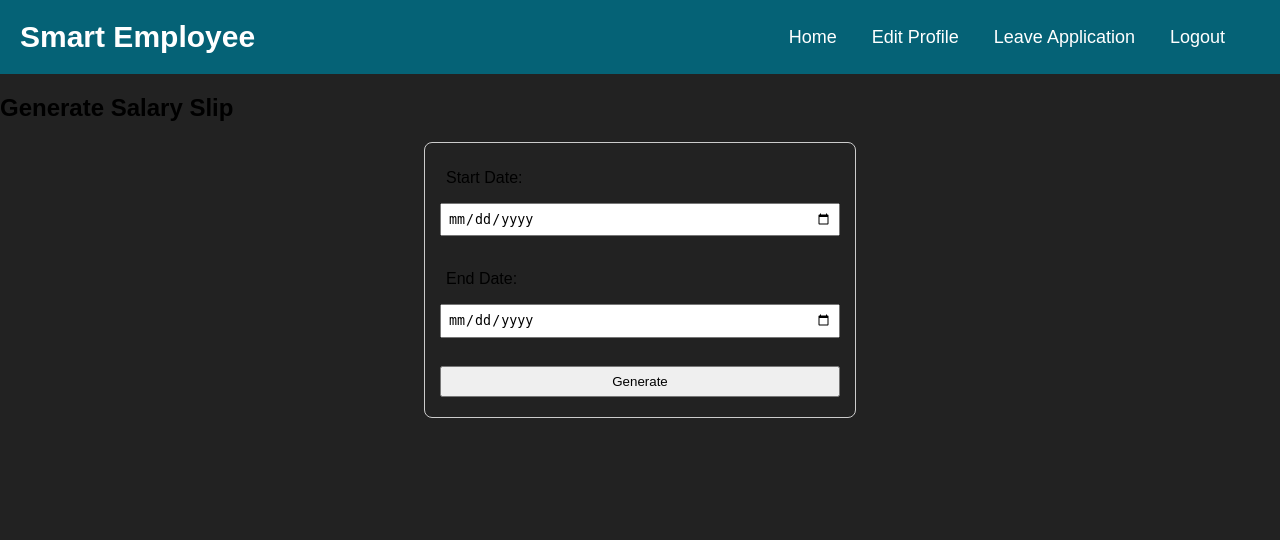
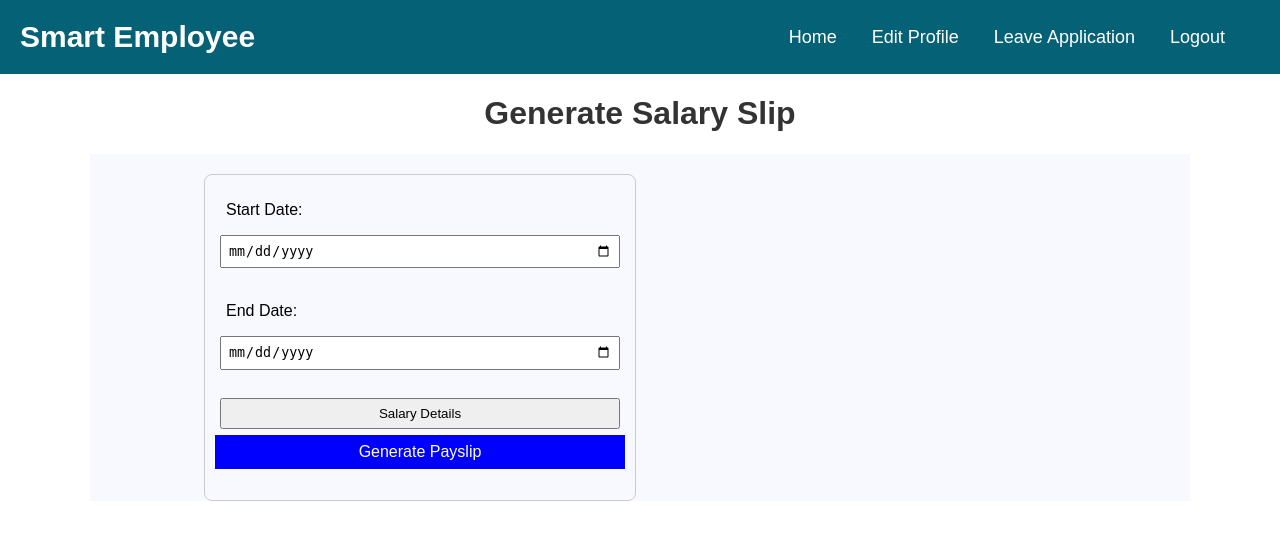
Before and after one commit to akhiltabraham5797/smart-employee, a PHP site: page /salary_generation.php in a window 1280 px wide. Shown: the top 540 px of the page. Run offline with PHP 8.4, Linux system fonts and the light colour scheme; a user stored in the database is signed in; data comes from the database, SQL or seed files in the repository.

Commit message:
feedbacks updated

```diff
--- a/Leave_Application.php
+++ b/Leave_Application.php
@@ -60,7 +60,7 @@ if ($_SERVER["REQUEST_METHOD"] == "POST") {
     <div>
       <div class="navigation-cont">
         <a class="navigation-link" href="employee-dashboard.php">Home</a>
-        <a class="navigation-link" href="userProfile.php">Edit Profile</a>
+        <a class="navigation-link" href="edit_profile.php">Edit Profile</a>
         <a class="navigation-link" href="Leave_Application.php">Leave Application</a>
         <a class="navigation-link" href="logout.php">Logout</a>
       </div>
--- a/assets/css/style.css
+++ b/assets/css/style.css
@@ -1045,3 +1045,50 @@ select[multiple] option {
 .hr_leave_table form{
     margin-top: 0;
 }
+
+
+/* Salary Generation */
+.salary-page h1{
+    text-align: center;
+}
+.salary_container{
+    max-width: 1100px;
+    margin: 0 auto;
+    display: flex;
+    justify-content: space-evenly;
+    background-color: ghostwhite;
+}
+.salary_box{
+    width: 60%;
+}
+.salary_display{
+    width: 40%;
+}
+.salary_generation-form {
+    display: flex;
+    justify-content: center;
+}
+
+.salary_generation-form div {
+    display: flex;
+    flex-direction: column;
+    align-items: center;
+    padding: 15px;
+    border: 1px solid #ccc;
+    border-radius: 8px;
+    max-width: 400px;
+    width: 100%;
+}
+
+.salary_generation-form label,
+.salary_generation-form input[type="date"],
+.salary_generation-form input[type="submit"] {
+    margin: 5px 0;
+    padding: 6px;
+    width: 100%;
+    box-sizing: border-box;
+}
+
+.salary_generation-form input[type="submit"] {
+    cursor: pointer;
+}
--- a/checkout.php
+++ b/checkout.php
@@ -125,7 +125,7 @@ if(isset($_POST['submit']))
 
 
     <h1>Cart Checkout</h1>
-    <form method="POST" action="">
+    <form method="POST" action="confirmation.php">
       <div>
         <label for="first_name">First Name:</label>
         <input type="text" id="first_name" name="first_name" value="" required>
--- a/employee-dashboard.php
+++ b/employee-dashboard.php
@@ -29,7 +29,7 @@ if(isset($_SESSION['user_id'])) {
     <div>
       <div class="navigation-cont">
         <a class="navigation-link" href="employee-dashboard.php">Home</a>
-        <a class="navigation-link" href="userProfile.php">Edit Profile</a>
+        <a class="navigation-link" href="edit_profile.php">Edit Profile</a>
         <a class="navigation-link" href="products.php">Shoping</a>
         <a class="navigation-link" href="Leave_Application.php">Leave Application</a>
         <a class="navigation-link" href="salary_generation.php">Pay Details</a>
@@ -94,7 +94,6 @@ if(isset($_SESSION['user_id'])) {
     </div>
 
     <div class="emp_box_right">
-    <a href="generatepdf.php?id=<?php echo $prof_details['user_id'];?>" class="pay_btn">Generate Payslip</a>
     <a href="raise_complaint.php?id=<?php echo $prof_details['user_id'];?>" class="pay_btn">Raise Complaint</a>
 
     <!-- <button class="pay_btn">Punch In</button>
--- a/products.php
+++ b/products.php
@@ -150,7 +150,7 @@ if ($_SERVER["REQUEST_METHOD"] == "POST") {
     <?php } else if($_SESSION["role"] == "employee"){ ?>
         <div class="navigation-cont">
         <a class="navigation-link" href="employee-dashboard.php">Home</a>
-        <a class="navigation-link" href="userProfile.php">Edit Profile</a>
+        <a class="navigation-link" href="edit_profile.php">Edit Profile</a>
         <a class="navigation-link" href="Leave_Application.php">Leave Application</a>
         <a class="navigation-link" href="salary_generation.php">Pay Details</a>
         <a class="navigation-link" href="logout.php">Logout</a>
--- a/salary_generation.php
+++ b/salary_generation.php
@@ -1,6 +1,10 @@
 <?php
 session_start();
 include 'db_connection.php';
+// Check if the user is logged in
+if(isset($_SESSION['user_id'])) {
+    $emp_id = $_SESSION['user_id'];
+}
 
 if (!isset($_SESSION["user_id"])) {
     header("Location: login.php");
@@ -66,45 +70,15 @@ if ($_SERVER["REQUEST_METHOD"] == "POST") {
     <meta charset="UTF-8">
     <title>HR View Employee Hours and Salary</title>
     <link rel="stylesheet" href="assets/css/style.css">
-    <style>
-        .salary_generation-form {
-            display: flex;
-            justify-content: center;
-        }
-
-        .salary_generation-form div {
-            display: flex;
-            flex-direction: column;
-            align-items: center;
-            padding: 15px;
-            border: 1px solid #ccc;
-            border-radius: 8px;
-            max-width: 400px;
-            width: 100%;
-        }
-
-        .salary_generation-form label,
-        .salary_generation-form input[type="date"],
-        .salary_generation-form input[type="submit"] {
-            margin: 5px 0;
-            padding: 6px;
-            width: 100%;
-            box-sizing: border-box;
-        }
-
-        .salary_generation-form input[type="submit"] {
-            cursor: pointer;
-        }
-    </style>
 </head>
-<body class="index-page">
+<body class="salary-page">
 <header>
   <nav class="navigation">
     <a class="navigation-logo" href="#">Smart Employee</a>
     <div>
       <div class="navigation-cont">
         <a class="navigation-link" href="employee-dashboard.php">Home</a>
-        <a class="navigation-link" href="userProfile.php">Edit Profile</a>
+        <a class="navigation-link" href="edit_profile.php">Edit Profile</a>
         <a class="navigation-link" href="Leave_Application.php">Leave Application</a>
         <a class="navigation-link" href="logout.php">Logout</a>
       </div>
@@ -112,7 +86,9 @@ if ($_SERVER["REQUEST_METHOD"] == "POST") {
   </nav>
 </header>
 <main>
-    <h2>Generate Salary Slip</h2>
+<h1>Generate Salary Slip</h1>
+    <div class="salary_container">
+        <div class="salary_box">
             <form class="salary_generation-form" method="POST" action="">
             <div>
                 <label for="start_date">Start Date:</label>
@@ -121,16 +97,24 @@ if ($_SERVER["REQUEST_METHOD"] == "POST") {
                 <label for="end_date">End Date:</label>
                 <input type="date" id="end_date" name="end_date" required>
                 <br>
-            <input type="submit" value="Generate">
+                <input type="submit" value="Salary Details">
+                <?php
+                $profile_data = $pdo->prepare("SELECT * FROM users WHERE user_id=$emp_id");
+                $profile_data->execute();
+                if ($prof_details = $profile_data->fetch(PDO::FETCH_ASSOC)) {
+                ?>
+                    <a href="generatepdf.php?id=<?php echo $prof_details['user_id'];?>" class="pay_btn">Generate Payslip</a>
+                <?php } ?>
             </div>
             </form>
-
+        </div>
+        <div class="salary_display">
         <?php
         if ($_SERVER["REQUEST_METHOD"] == "POST") {
             if (isset($error)) {
                 echo "<p>$error</p>";
             } else {
-            echo "<h2>Salary Slip</h2>";
+                echo "<h2>Salary Details</h2>";
                 echo "User ID: {$salaryDetails['userId']}<br>";
                 echo "Start Date: {$salaryDetails['startDate']}<br>";
                 echo "End Date: {$salaryDetails['endDate']}<br>";
@@ -141,6 +125,8 @@ if ($_SERVER["REQUEST_METHOD"] == "POST") {
             }
         }
         ?>
+        </div>
+    </div>
 </main>
 </body>
 </html>
```
Also changed, not shown: confirmation.php (added, +34 -0 lines), edit_profile.php (+47 -47 lines), generatepdf.php (+13 -7 lines). Lines whose indentation alone changed are shown as unchanged.
